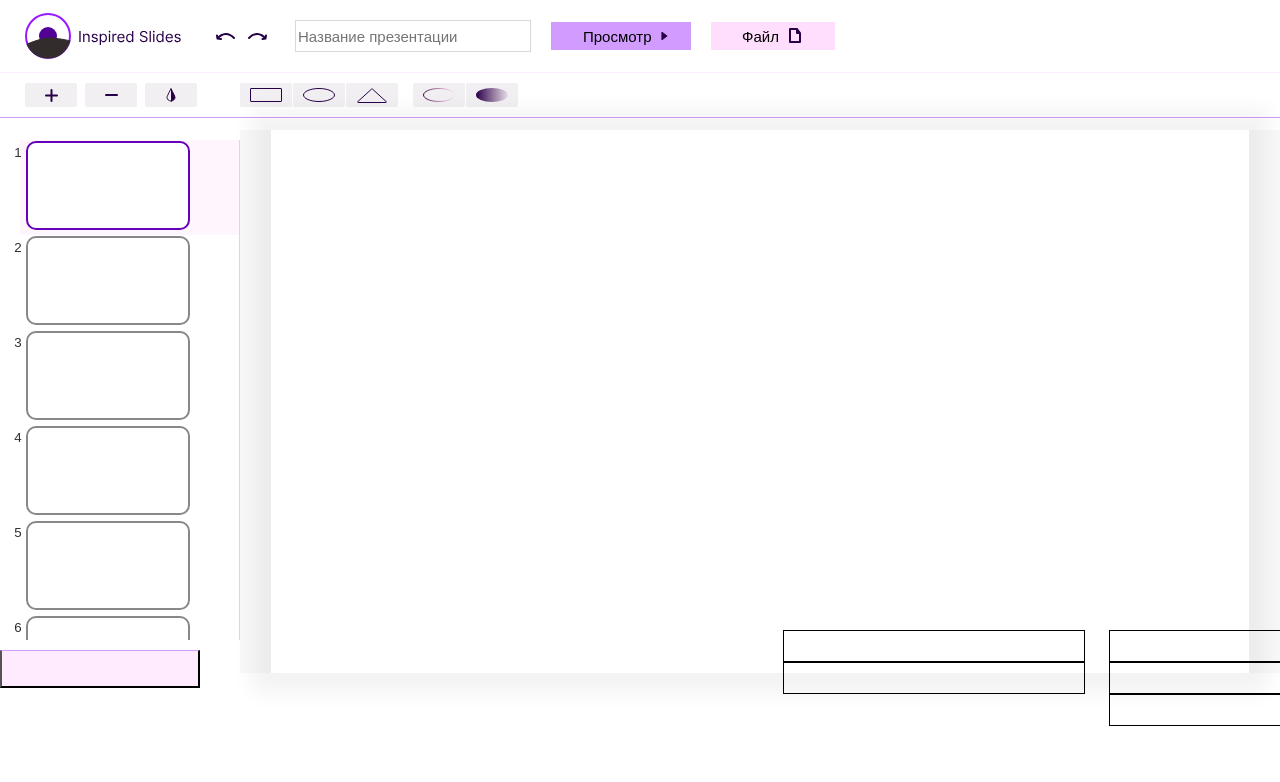
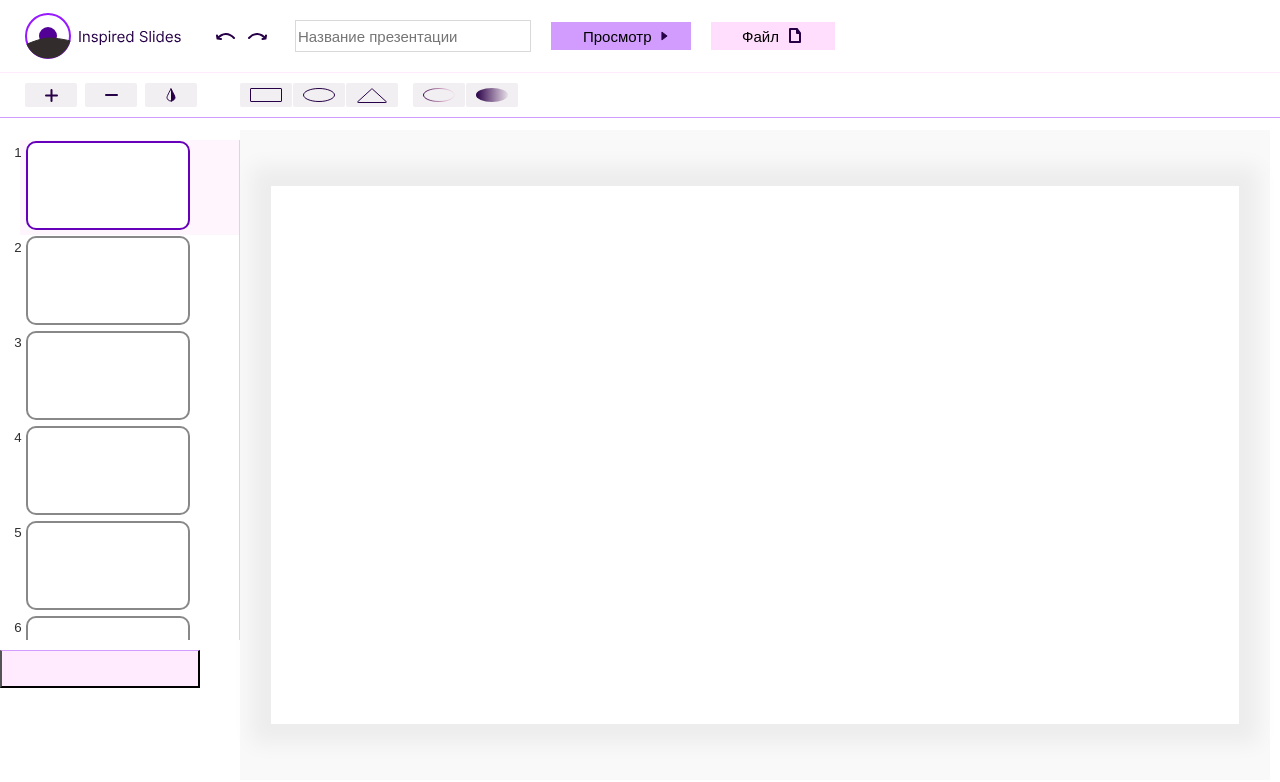
Before and after one commit to akatobis/ISlides, a React (Create React App) app in the folder lab4/my-app/: page / in a window 1280 px wide. Shown: the top 782 px of the page. Built offline with nearby package versions, Linux system fonts and the light colour scheme.

Commit message:
поправил расположение навигации и слайда

```diff
--- a/lab4/my-app/src/App.css
+++ b/lab4/my-app/src/App.css
@@ -4,6 +4,8 @@
     height: 100vh;
 }
 
-.bebra {
+.navAndSlides {
     display: flex;
+    width: 100%;
+    height: calc(100% - 130px);
 }
--- a/lab4/my-app/src/App.tsx
+++ b/lab4/my-app/src/App.tsx
@@ -19,7 +19,7 @@ function App(props: AppProps) {
     return (
         <div className="app">
             <ToolsPanel/>
-            <div className="bebra">
+            <div className="navAndSlides">
                 <Navigation presentationMaker={props.presentationMaker}/>
                 <div className={styles.workZone}>
                     {slides.map(slide => {
--- a/lab4/my-app/src/components/Slide/Slide.module.css
+++ b/lab4/my-app/src/components/Slide/Slide.module.css
@@ -1,6 +1,7 @@
 .workZone {
+   margin-right: 10px;
    width: 89%;
-   height: calc(100% - 130px);
+   height: calc(100% - 20px);
    background-color: #F9F9F9;
    display: flex;
    align-items: center;
@@ -8,7 +9,7 @@
 }
 
 .slide {
-   max-width: 94%;
+   width: 94%;
    max-height: 94%;
    aspect-ratio: 18/10;
    background-color: #fff;
--- a/lab4/my-app/src/index.tsx
+++ b/lab4/my-app/src/index.tsx
@@ -142,7 +142,7 @@ const deletePresentation: Presentation = {
       id: "1",
       backgroundColor: "#fff",
       backgroundImage: "",
-      blocks: deletBlocks,
+      blocks: [],
     },
     {
       id: "2",
```
